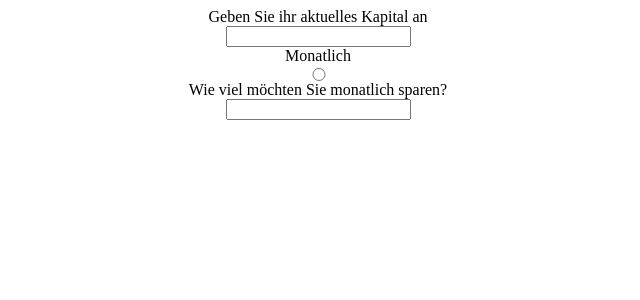
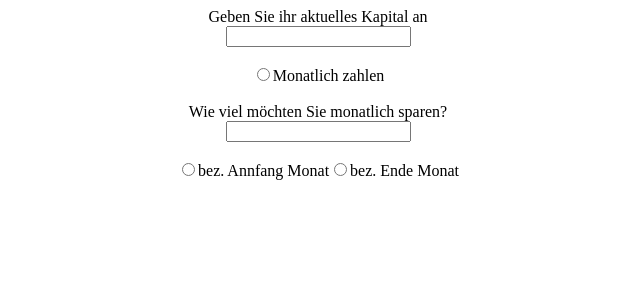
Before and after one commit to y4nisb/Pensionsrechner, a React (Create React App) app in the folder client/: page / in a window 1280 px wide. Shown: the top 300 px of the page, without its empty margins (322-962 px from the left). Built offline with nearby package versions, Linux system fonts and the light colour scheme.

Commit message:
Task Board Item 4 Fertiggestellt
Radio Buttons für Bezahlung am Anfang und Ende vom Monat hinzugefügt.

```diff
--- a/client/src/App.css
+++ b/client/src/App.css
@@ -25,3 +25,9 @@
   width: 300px;
   height: 20px;
 }
+
+.radioMonatBezahlung {
+  display: flex;
+  flex-direction: row;
+  justify-content: center;
+}
--- a/client/src/App.js
+++ b/client/src/App.js
@@ -7,11 +7,33 @@ function App() {
         <label> Geben Sie ihr aktuelles Kapital an</label>
         <input type="number" />
       </div>
-      <label>Monatlich</label>
-      <input type="radio" name="monatlich" value="monatlich" />
+
+      <br></br>
+
+      <div className="radio1">
+        <input type="radio" name="monatlich" value="monatlich" />
+        <label>Monatlich zahlen</label>
+      </div>
+
+      <br></br>
+
       <div className="input2">
         <label> Wie viel möchten Sie monatlich sparen? </label>
         <input type="number" />
+      </div>
+
+      <br></br>
+
+      <div className="radioMonatBezahlung">
+        <div className="radio2">
+          <input type="radio" name="bezAnfMonat" value="bezAnfMonat" />
+          <label>bez. Annfang Monat</label>
+        </div>
+
+        <div className="radio3">
+          <input type="radio" name="bezEndMonat" value="bezEndMonat" />
+          <label>bez. Ende Monat</label>
+        </div>
       </div>
     </div>
   );
```
